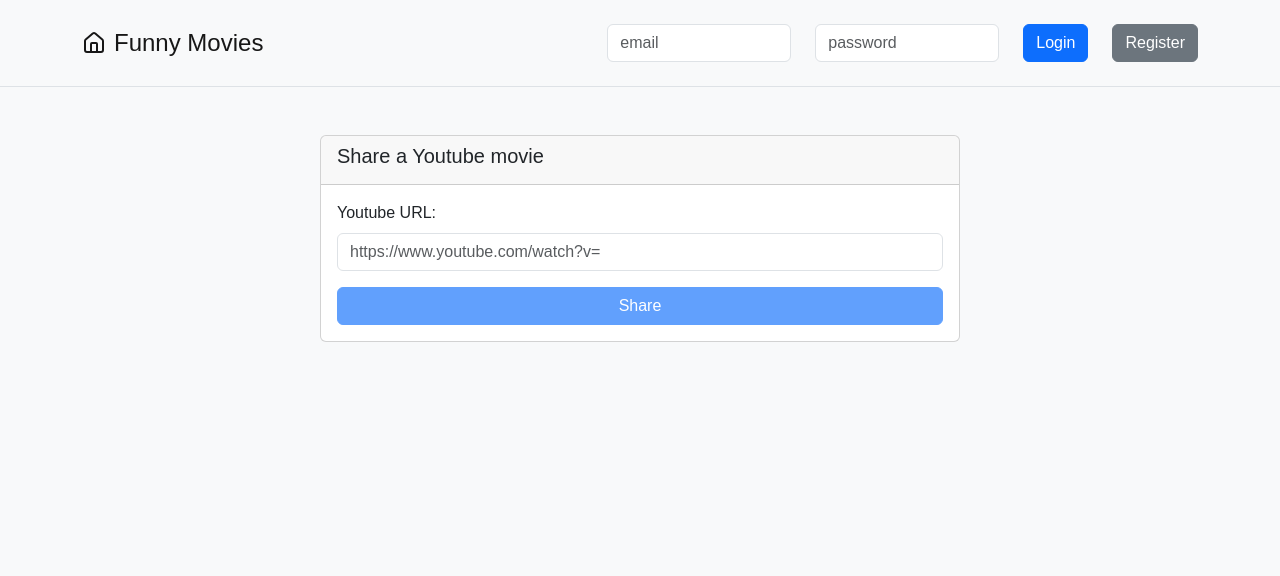
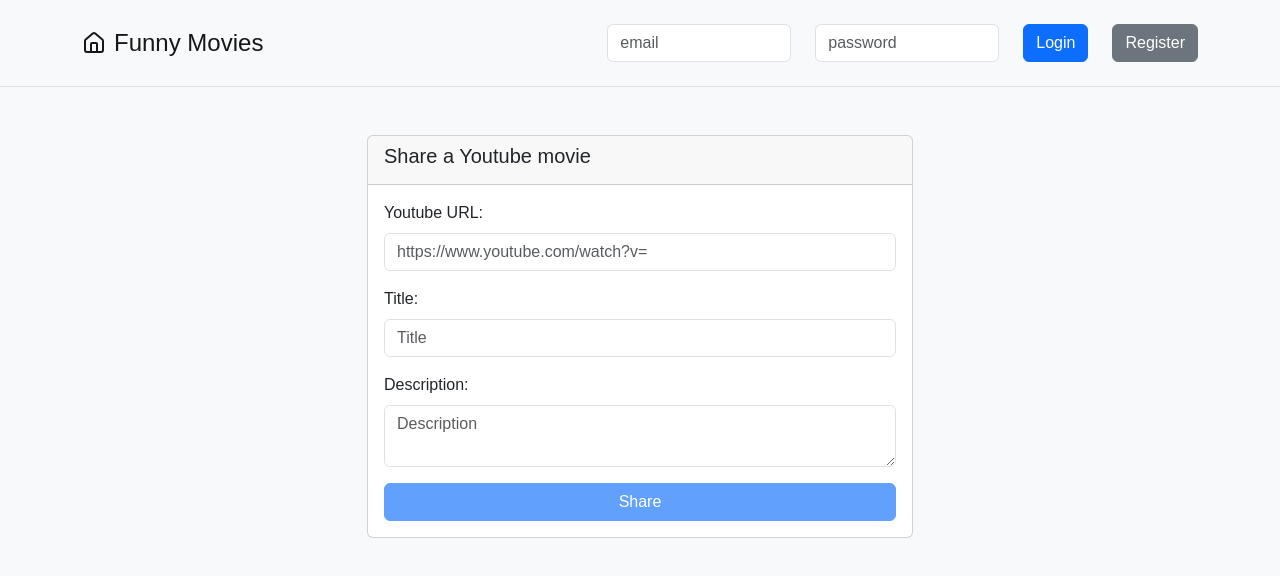
Before and after one commit to daidtech/fe_funny_videos, a Next.js app: page /share in a window 1280 px wide. Shown: the top 576 px of the page. Built offline with nearby package versions, Linux system fonts and the light colour scheme; no server answers.

Commit message:
handle share video

```diff
--- a/src/app/share/page.tsx
+++ b/src/app/share/page.tsx
@@ -1,37 +1,8 @@
-'use client'
-import { useState } from "react"
-import { Button, Card, Form } from "react-bootstrap"
+import ShareVideo from "@/src/components/ShareVideo"
 
 const SharedVideo = () => {
-  const [youtubeUrl, setYoutubeUrl] = useState<string>("")
-  function handleShare(): void {
-    throw new Error("Function not implemented.")
-  }
-
   return (
-    <div className="w-50 mx-auto mt-5">
-      <Card className="w-100 mx-auto">
-        <Card.Header>
-          <Card.Title>Share a Youtube movie</Card.Title>
-        </Card.Header>
-        <Card.Body>
-          <div className="mb-3">
-            <label htmlFor="youtube-url" className="form-label">
-              Youtube URL:
-            </label>
-            <Form.Control
-              id="youtube-url"
-              value={youtubeUrl}
-              onChange={(e) => setYoutubeUrl(e.target.value)}
-              placeholder="https://www.youtube.com/watch?v="
-              />
-          </div>
-          <Button className="w-100" onClick={handleShare} disabled={!youtubeUrl}>
-            Share
-          </Button>
-        </Card.Body>
-      </Card>
-    </div>
+   <ShareVideo />
   )
 }
 export default SharedVideo
--- /dev/null
+++ b/src/components/ShareVideo.tsx
@@ -0,0 +1,72 @@
+'use client'
+import { useState } from "react"
+import { Button, Card, Col, Container, Form, Row } from "react-bootstrap"
+import { createVideo } from "../services/videoService"
+import { toast } from "react-toastify"
+
+const ShareVideo = () => {
+  const [youtubeUrl, setYoutubeUrl] = useState<string>("")
+  const [title, setTitle] = useState<string>("")
+  const [description, setDescription] = useState<string>("")
+
+  function handleShare(): void {
+    createVideo({youtube_video_hash: youtubeUrl, title, description}).then((response) => {
+      toast.success('Video shared successfully');
+    }).catch((err) => { console.log(err) });
+  }
+
+  return (
+    <Container className="mt-5">
+      <Row>
+        <Col md={6} className="mx-auto">
+          <Card className="w-100 mx-auto">
+            <Card.Header>
+              <Card.Title>Share a Youtube movie</Card.Title>
+            </Card.Header>
+            <Card.Body>
+              <div className="mb-3">
+                <label htmlFor="youtube-url" className="form-label">
+                  Youtube URL:
+                </label>
+                <Form.Control
+                  id="youtube-url"
+                  value={youtubeUrl}
+                  onChange={(e) => setYoutubeUrl(e.target.value)}
+                  placeholder="https://www.youtube.com/watch?v="
+                  />
+              </div>
+              <div className="mb-3">
+                <label htmlFor="title" className="form-label">
+                  Title:
+                </label>
+                <Form.Control
+                  id="title"
+                  value={title}
+                  onChange={(e) => setTitle(e.target.value)}
+                  placeholder="Title"
+                  />
+              </div>
+                <div className="mb-3">
+                <label htmlFor="description" className="form-label">
+                  Description:
+                </label>
+                <Form.Control
+                  as="textarea"
+                  id="description"
+                  value={description}
+                  onChange={(e) => setDescription(e.target.value)}
+                  placeholder="Description"
+                  rows={2}
+                  />
+                </div>
+              <Button className="w-100" onClick={handleShare} disabled={!youtubeUrl}>
+                Share
+              </Button>
+            </Card.Body>
+          </Card>
+        </Col>
+      </Row>
+    </Container>
+  )
+}
+export default ShareVideo
--- /dev/null
+++ b/src/services/videoService.ts
@@ -0,0 +1,17 @@
+import httpClient from "./httpClient";
+
+export type Video = {
+  youtube_video_hash: string;
+  title: string;
+  description: string;
+}
+
+export const createVideo = async ({youtube_video_hash, title, description}: Video ) => {
+  try {
+    const response = await httpClient.post('/videos', { video: {youtube_video_hash, title, description} });
+    return response.data;
+  } catch (error: any) {
+    console.log(error);
+    throw new Error(error?.response?.data.status.error);
+  }
+}
```
